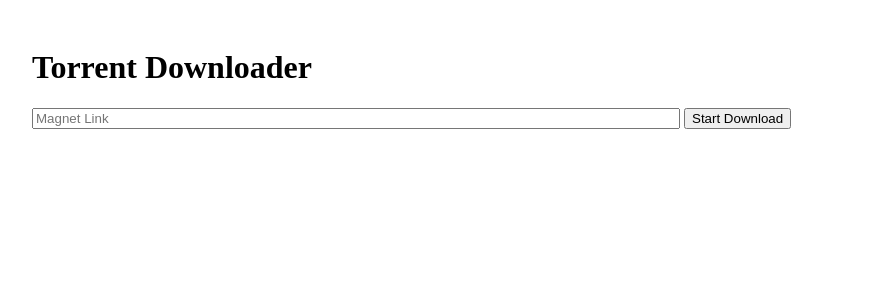
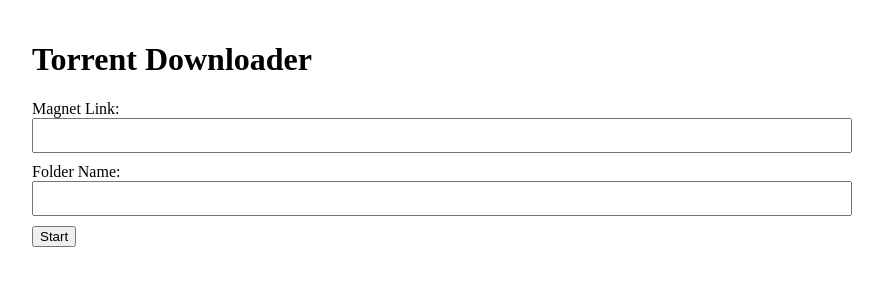
Before and after one commit to rsaurav12/Torrent-Downloading-Webapp, a Flask app: page / in a window 1280 px wide. Shown: the top 300 px of the page, without its empty margins (208-1091 px from the left). Run offline with Flask 3, Linux system fonts and the light colour scheme.

Commit message:
Update index.html

```diff
--- a/templates/index.html
+++ b/templates/index.html
@@ -2,81 +2,111 @@
 <html>
 <head>
     <title>Torrent Downloader</title>
-    <script src="https://cdn.jsdelivr.net/npm/axios/dist/axios.min.js"></script>
     <style>
-        .container { max-width: 800px; margin: 0 auto; padding: 20px; }
-        .progress { height: 20px; background: #eee; margin: 10px 0; }
-        .progress-bar { height: 100%; background: #4CAF50; transition: width 0.3s; }
+        body { max-width: 800px; margin: 0 auto; padding: 20px; }
+        .form-group { margin: 10px 0; }
+        input[type="text"] { width: 100%; padding: 8px; }
+        .hidden { display: none; }
+        .file-list { max-height: 400px; overflow-y: auto; border: 1px solid #ccc; padding: 10px; margin-top: 20px; }
     </style>
 </head>
 <body>
-    <div class="container">
+    <!-- Initial Form Section -->
+    <div id="initial-form">
         <h1>Torrent Downloader</h1>
-        <form id="downloadForm">
-            <input type="text" name="magnet" placeholder="Magnet Link" style="width: 80%">
-            <button type="submit">Start Download</button>
+        <form id="mainForm">
+            <div class="form-group">
+                <label>Magnet Link:</label>
+                <input type="text" name="magnet" required>
+            </div>
+            <div class="form-group">
+                <label>Folder Name:</label>
+                <input type="text" name="folder" required>
+            </div>
+            <button type="button" onclick="startProcess()">Start</button>
         </form>
+    </div>
 
-        <div id="downloads"></div>
+    <!-- Loading Metadata Section -->
+    <div id="loading-section" class="hidden">
+        <h1>Fetching Metadata...</h1>
+        <div id="loadingStatus">Initializing...</div>
+    </div>
+
+    <!-- File Selection Section -->
+    <div id="file-selection-section" class="hidden">
+        <h1>Select Files to Download</h1>
+        <form id="filesForm">
+            <input type="hidden" name="session_id" id="session_id_field">
+            <label>
+                <input type="checkbox" id="selectAll"> Select All
+            </label>
+            <div id="fileList" class="file-list"></div>
+        </form>
+        <button onclick="startDownload()">Start Download</button>
     </div>
 
     <script>
-        const form = document.getElementById('downloadForm');
-        const downloadsDiv = document.getElementById('downloads');
+        let session_id = null;
 
-        form.addEventListener('submit', async (e) => {
-            e.preventDefault();
-            const formData = new FormData(form);
-
+        async function startProcess() {
+            const formData = new FormData(document.getElementById('mainForm'));
             try {
-                const response = await axios.post('/download', formData);
-                startProgressPolling(response.data.id);
-            } catch (error) {
-                alert('Error starting download: ' + error.response.data.error);
+                const response = await fetch('/submit', { method: 'POST', body: formData });
+                if (!response.ok) {
+                    throw new Error('Network response was not ok');
+                }
+                const data = await response.json();
+                session_id = data.session_id;
+                document.getElementById('session_id_field').value = session_id;
+                document.getElementById('initial-form').classList.add('hidden');
+                document.getElementById('loading-section').classList.remove('hidden');
+                checkStatus();
+            } catch (err) {
+                console.error("Error in startProcess:", err);
+                alert("Error submitting form: " + err.message);
             }
+        }
+        async function checkStatus() {
+            const response = await fetch(`/status/${session_id}`);
+            const data = await response.json();
+            document.getElementById('loadingStatus').textContent = data.status;
+            if (data.status === 'Metadata fetched') {
+                // Populate file selection list
+                populateFileList(data.files);
+                document.getElementById('loading-section').classList.add('hidden');
+                document.getElementById('file-selection-section').classList.remove('hidden');
+            } else if (data.status.startsWith('Error')) {
+                alert(data.status);
+                window.location.reload();
+            } else {
+                setTimeout(checkStatus, 1000);
+            }
+        }
+        function populateFileList(files) {
+            const fileListDiv = document.getElementById('fileList');
+            fileListDiv.innerHTML = '';
+            files.forEach(file => {
+                const div = document.createElement('div');
+                div.className = 'file-item';
+                div.innerHTML = `
+                    <label>
+                        <input type="checkbox" name="files" value="${file.index}"> ${file.path} (${file.size_str})
+                    </label>
+                `;
+                fileListDiv.appendChild(div);
+            });
+        }
+        document.getElementById('selectAll').addEventListener('change', function(e) {
+            const checkboxes = document.querySelectorAll('input[name="files"]');
+            checkboxes.forEach(checkbox => checkbox.checked = e.target.checked);
         });
-
-        function startProgressPolling(infoHash) {
-            const container = document.createElement('div');
-            container.id = infoHash;
-            container.innerHTML = `
-                <h3>Downloading...</h3>
-                <div class="progress">
-                    <div class="progress-bar" style="width: 0%"></div>
-                </div>
-                <p>Speed: <span class="speed">0</span> B/s</p>
-                <p>Status: <span class="status">Initializing</span></p>
-                <div class="files"></div>
-                <button onclick="stopDownload('${infoHash}')">Stop</button>
-            `;
-            downloadsDiv.appendChild(container);
-
-            const interval = setInterval(async () => {
-                try {
-                    const response = await axios.get(`/progress/${infoHash}`);
-                    const data = response.data;
-
-                    container.querySelector('.progress-bar').style.width = data.progress + '%';
-                    container.querySelector('.speed').textContent =
-                        (data.speed / 1024).toFixed(1) + ' KB/s';
-                    container.querySelector('.status').textContent = data.status;
-
-                    if (data.status === 'Completed') {
-                        clearInterval(interval);
-                        const filesHtml = data.files.map(file =>
-                            `<a href="/downloads/${file.path}" download>${file.path}</a>`
-                        ).join('<br>');
-                        container.querySelector('.files').innerHTML = filesHtml;
-                    }
-                } catch (error) {
-                    clearInterval(interval);
-                    container.innerHTML = 'Download removed or error occurred';
-                }
-            }, 1000);
-        }
-
-        function stopDownload(infoHash) {
-            axios.get(`/stop/${infoHash}`);
+        async function startDownload() {
+            const formData = new FormData(document.getElementById('filesForm'));
+            const response = await fetch('/start-download', { method: 'POST', body: formData });
+            const data = await response.json();
+            // Redirect to the progress page once download starts
+            window.location = `/progress/${data.session_id}`;
         }
     </script>
 </body>
```
